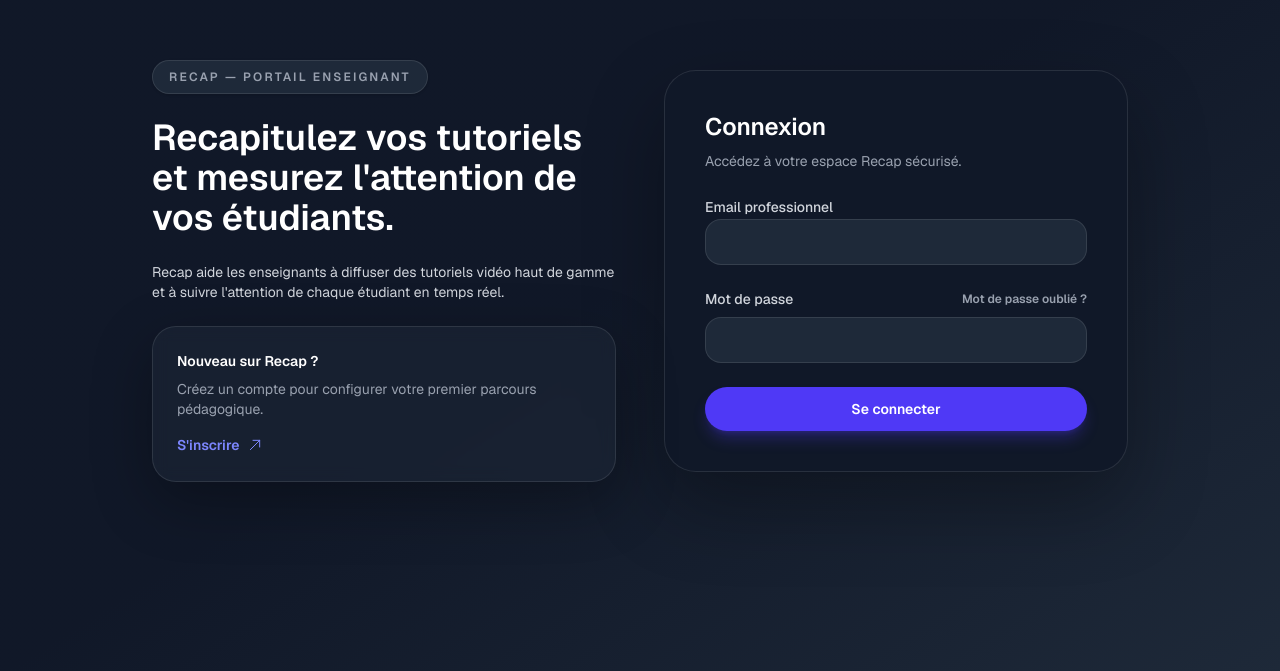
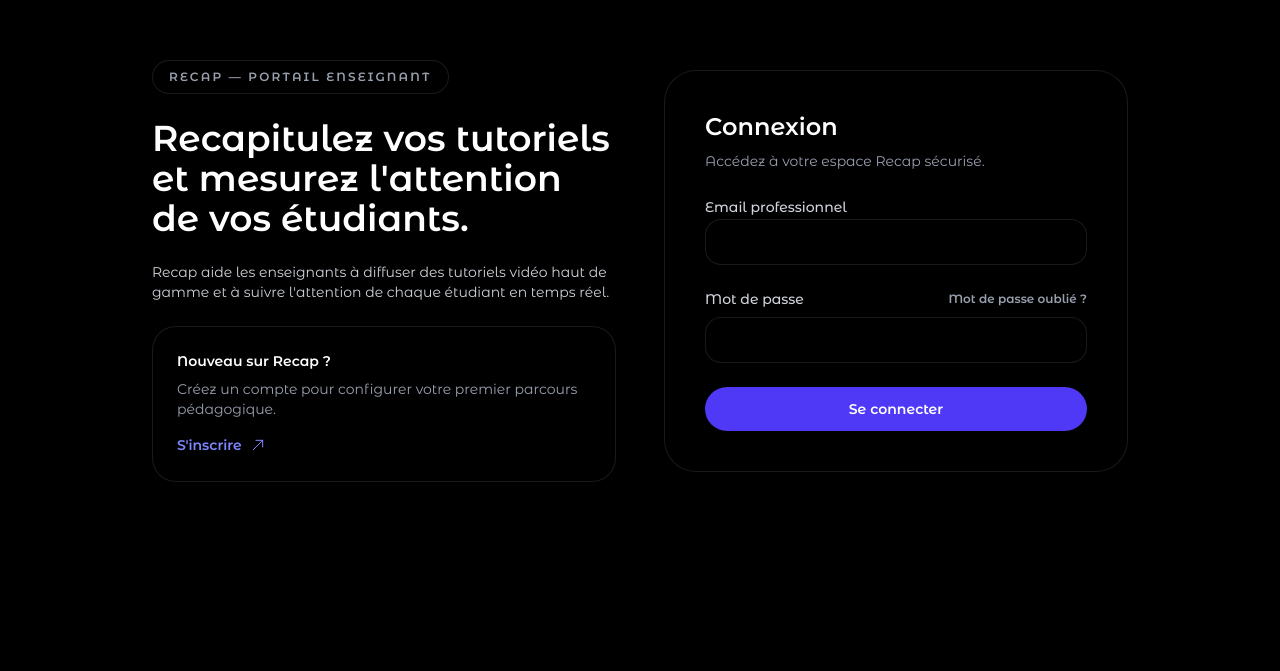
Before and after one commit to MnD3v/recap, a Next.js app: page /signin in a window 1280 px wide. Shown: the part 129-800 px from the top of the page. Built offline with nearby package versions, Linux system fonts and the light colour scheme; no server answers.

Commit message:
Add Montserrat Alternates font and update preview image metadata

```diff
--- a/app/(auth)/signin-content.tsx
+++ b/app/(auth)/signin-content.tsx
@@ -34,10 +34,10 @@
   };
 
   return (
-    <div className="flex min-h-screen bg-gradient-to-br from-gray-900 via-gray-900 to-gray-800">
+    <div className="flex min-h-screen bg-black">
       <div className="mx-auto flex w-full max-w-5xl flex-col gap-12 px-6 py-16 lg:flex-row lg:items-center">
         <div className="flex-1 space-y-6">
-          <div className="inline-flex items-center gap-3 rounded-full border border-gray-700 bg-gray-800 px-4 py-2 text-xs font-semibold uppercase tracking-[0.18em] text-gray-400 shadow-sm">
+          <div className="inline-flex items-center gap-3 rounded-full border border-gray-700 bg-black px-4 py-2 text-xs font-semibold uppercase tracking-[0.18em] text-gray-400 shadow-sm">
             Recap — Portail Enseignant
           </div>
           <h1 className="text-4xl font-semibold text-white">
@@ -46,7 +46,7 @@
           <p className="max-w-lg text-sm text-gray-300">
             Recap aide les enseignants à diffuser des tutoriels vidéo haut de gamme et à suivre l&apos;attention de chaque étudiant en temps réel.
           </p>
-          <div className="rounded-3xl border border-gray-700 bg-gray-800/50 p-6 shadow-[0_20px_60px_rgba(0,0,0,0.3)] backdrop-blur">
+          <div className="rounded-3xl border border-gray-700 bg-black p-6 shadow-[0_20px_60px_rgba(0,0,0,0.3)] backdrop-blur">
             <p className="text-sm font-semibold text-white">
               Nouveau sur Recap ?
             </p>
@@ -78,7 +78,7 @@
         <div className="flex-1">
           <form
             onSubmit={handleSubmit}
-            className="space-y-6 rounded-[32px] border border-gray-700 bg-gray-900 p-10 shadow-[0_32px_80px_rgba(0,0,0,0.3)]"
+            className="space-y-6 rounded-[32px] border border-gray-700 bg-black p-10 shadow-[0_32px_80px_rgba(0,0,0,0.3)]"
           >
             <div>
               <h2 className="text-2xl font-semibold text-white">
@@ -99,7 +99,7 @@
                 required
                 value={email}
                 onChange={(event) => setEmail(event.target.value)}
-                className="w-full rounded-2xl border border-gray-700 bg-gray-800 px-4 py-3 text-sm text-white outline-none transition focus:border-gray-600 focus:bg-gray-700 focus:ring-2 focus:ring-gray-700"
+                className="w-full rounded-2xl border border-gray-700 bg-black px-4 py-3 text-sm text-white outline-none transition focus:border-gray-600 focus:bg-gray-700 focus:ring-2 focus:ring-gray-700"
               />
             </div>
             <div className="space-y-2">
@@ -121,18 +121,18 @@
                 required
                 value={password}
                 onChange={(event) => setPassword(event.target.value)}
-                className="w-full rounded-2xl border border-gray-700 bg-gray-800 px-4 py-3 text-sm text-white outline-none transition focus:border-gray-600 focus:bg-gray-700 focus:ring-2 focus:ring-gray-700"
+                  className="w-full rounded-2xl border border-gray-700 bg-black px-4 py-3 text-sm text-white outline-none transition focus:border-gray-600 focus:bg-black focus:ring-2 focus:ring-gray-700"
               />
             </div>
             {error ? (
-              <div className="rounded-2xl border border-rose-900 bg-rose-900/30 px-4 py-3 text-sm text-rose-400">
+              <div className="rounded-2xl border border-rose-900 bg-black px-4 py-3 text-sm text-rose-400">
                 {error}
               </div>
             ) : null}
             <button
               type="submit"
               disabled={loading}
-              className="flex w-full items-center justify-center rounded-full bg-indigo-600 px-6 py-3 text-sm font-semibold text-white shadow-lg shadow-indigo-600/30 transition hover:bg-indigo-700 disabled:cursor-not-allowed disabled:opacity-70"
+              className="flex w-full items-center justify-center rounded-full bg-indigo-600 px-6 py-3 text-sm font-semibold text-white  transition hover:bg-indigo-700 disabled:cursor-not-allowed disabled:opacity-70"
             >
               {loading ? "Connexion..." : "Se connecter"}
             </button>
--- a/app/globals.css
+++ b/app/globals.css
@@ -11,14 +11,13 @@
 @theme inline {
   --color-background: var(--background);
   --color-foreground: var(--foreground);
-  --font-sans: var(--font-geist-sans);
-  --font-mono: var(--font-geist-mono);
+  --font-sans: var(--font-montserrat-alternates);
 }
 
 body {
   background: var(--background);
   color: var(--foreground);
-  font-family: var(--font-geist-sans), system-ui, -apple-system, BlinkMacSystemFont,
+  font-family: var(--font-montserrat-alternates), system-ui, -apple-system, BlinkMacSystemFont,
     "Segoe UI", sans-serif;
   -webkit-font-smoothing: antialiased;
 }
--- a/app/layout.tsx
+++ b/app/layout.tsx
@@ -1,16 +1,13 @@
 import type { Metadata } from "next";
-import { Geist, Geist_Mono } from "next/font/google";
+import { Montserrat_Alternates } from "next/font/google";
 import "./globals.css";
 import { AuthProvider } from "@/components/AuthProvider";
 
-const geistSans = Geist({
-  variable: "--font-geist-sans",
+const montserratAlternates = Montserrat_Alternates({
+  variable: "--font-montserrat-alternates",
   subsets: ["latin"],
-});
-
-const geistMono = Geist_Mono({
-  variable: "--font-geist-mono",
-  subsets: ["latin"],
+  weight: ["300", "400", "500", "600", "700", "800"],
+  display: "swap",
 });
 
 export const metadata: Metadata = {
@@ -25,12 +22,21 @@
     siteName: "Recap",
     type: "website",
     locale: "fr_FR",
+    images: [
+      {
+        url: "https://i.ibb.co/Q7CF4bkN/Group-3-1.png",
+        width: 1200,
+        height: 630,
+        alt: "Recap - Plateforme d'engagement pédagogique",
+      },
+    ],
   },
   twitter: {
     card: "summary_large_image",
     title: "Recap | Analyse de l'engagement pédagogique",
     description:
       "Plateforme premium pour héberger vos tutoriels et comprendre l'engagement des étudiants.",
+    images: ["https://i.ibb.co/Q7CF4bkN/Group-3-1.png"],
   },
 };
 
@@ -41,7 +47,7 @@
 }>) {
   return (
     <html lang="fr">
-      <body className={`${geistSans.variable} ${geistMono.variable} antialiased`}>
+      <body className={`${montserratAlternates.variable} antialiased`}>
         <AuthProvider>{children}</AuthProvider>
       </body>
     </html>
--- a/app/page.tsx
+++ b/app/page.tsx
@@ -180,7 +180,7 @@
 
           <section
             id="tutorials"
-            className="grid gap-8 rounded-[36px] border border-gray-700 bg-gray-900 p-4 md:p-12 shadow-[0_32px_80px_rgba(0,0,0,0.3)]"
+            className="grid gap-8 rounded-[36px] border border-gray-700 bg-black p-4 md:p-12 shadow-[0_32px_80px_rgba(0,0,0,0.3)]"
           >
             <div className="flex flex-col gap-4 md:flex-row md:items-end md:justify-between">
               <div>
@@ -196,7 +196,7 @@
                 {tutorialCards.map((item) => (
                   <article
                     key={item.id}
-                    className="group relative overflow-hidden rounded-3xl border border-gray-700 bg-gray-800 p-6 transition hover:-translate-y-1 hover:shadow-[0_24px_60px_rgba(0,0,0,0.3)]"
+                    className="group relative overflow-hidden rounded-3xl border border-gray-700 bg-black p-6 transition hover:-translate-y-1 hover:shadow-[0_24px_60px_rgba(0,0,0,0.3)]"
                   >
                     <div
                       className="absolute inset-x-0 top-0 h-32 opacity-0 transition group-hover:opacity-100"
@@ -242,7 +242,7 @@
                         </span>
                       )}
                       <div className="mt-4 flex items-center justify-between">
-                        <span className="rounded-full bg-gray-700 text-xs font-medium text-gray-400">
+                        <span className="rounded-full bg-black text-xs font-medium text-gray-400">
                           {item.ownerName
                             ? `Publié par ${item.ownerName}`
                             : "Publié par votre équipe"}
@@ -253,7 +253,7 @@
                 ))}
               </div>
             ) : (
-              <div className="rounded-3xl border border-dashed border-gray-600 bg-gray-800/50 px-6 py-12 text-center text-sm text-gray-400">
+              <div className="rounded-3xl border border-dashed border-gray-600 bg-black px-6 py-12 text-center text-sm text-gray-400">
                 Aucune ressource n&apos;est encore publiée. Rendez-vous dans
                 l&apos;espace administration pour ajouter votre premier tutoriel.
               </div>
--- a/app/watch/[id]/page.tsx
+++ b/app/watch/[id]/page.tsx
@@ -264,7 +264,7 @@
         <main className="mx-auto w-full max-w-6xl px-2 md:px-6 pb-24">
           <div className="grid gap-8 lg:grid-cols-[1fr_320px]">
             {/* Video Player */}
-            <section className="rounded-3xl border border-gray-800 bg-gray-950 p-3 md:p-6 shadow-sm">
+            <section className="rounded-3xl border border-gray-800 bg-black p-3 md:p-6 shadow-sm">
               <div className="aspect-video rounded-2xl bg-gray-900">
                 {videoId ? (
                   <iframe
@@ -305,7 +305,7 @@
                   </p>
                 </div>
 
-                <div className="rounded-2xl border border-gray-800 bg-gray-900 p-4">
+                <div className="rounded-2xl border border-gray-800 bg-black p-4">
                   <p className="text-xs font-semibold uppercase tracking-widest text-gray-400">
                     Votre progression
                   </p>
@@ -323,7 +323,7 @@
 
             {/* Sidebar Info */}
             <aside className="space-y-4">
-              <div className="rounded-2xl border border-gray-800 bg-gray-950 p-6 shadow-sm">
+              <div className="rounded-2xl border border-gray-800 bg-black p-6 shadow-sm">
                 <p className="text-xs font-semibold uppercase tracking-widest text-gray-400">
                   À propos
                 </p>
@@ -345,7 +345,7 @@
                 </div>
               </div>
 
-              <div className="rounded-2xl border border-gray-700 bg-gray-900 p-6 shadow-sm">
+              <div className="rounded-2xl border border-gray-700 bg-black p-6 shadow-sm">
                 <p className="text-xs font-semibold uppercase tracking-widest text-gray-300">
                   💡 Info
                 </p>
@@ -372,7 +372,7 @@
                 {otherTutorials.map((item) => (
                   <article
                     key={item.id}
-                    className="group relative overflow-hidden rounded-3xl border border-gray-800 bg-gray-950 p-6 transition hover:-translate-y-1 hover:shadow-[0_24px_60px_rgba(0,0,0,0.3)]"
+                    className="group relative overflow-hidden rounded-3xl border border-gray-800 bg-black p-6 transition hover:-translate-y-1 hover:shadow-[0_24px_60px_rgba(0,0,0,0.3)]"
                   >
                     <div
                       className="absolute inset-x-0 top-0 h-32 opacity-0 transition group-hover:opacity-100"
```
